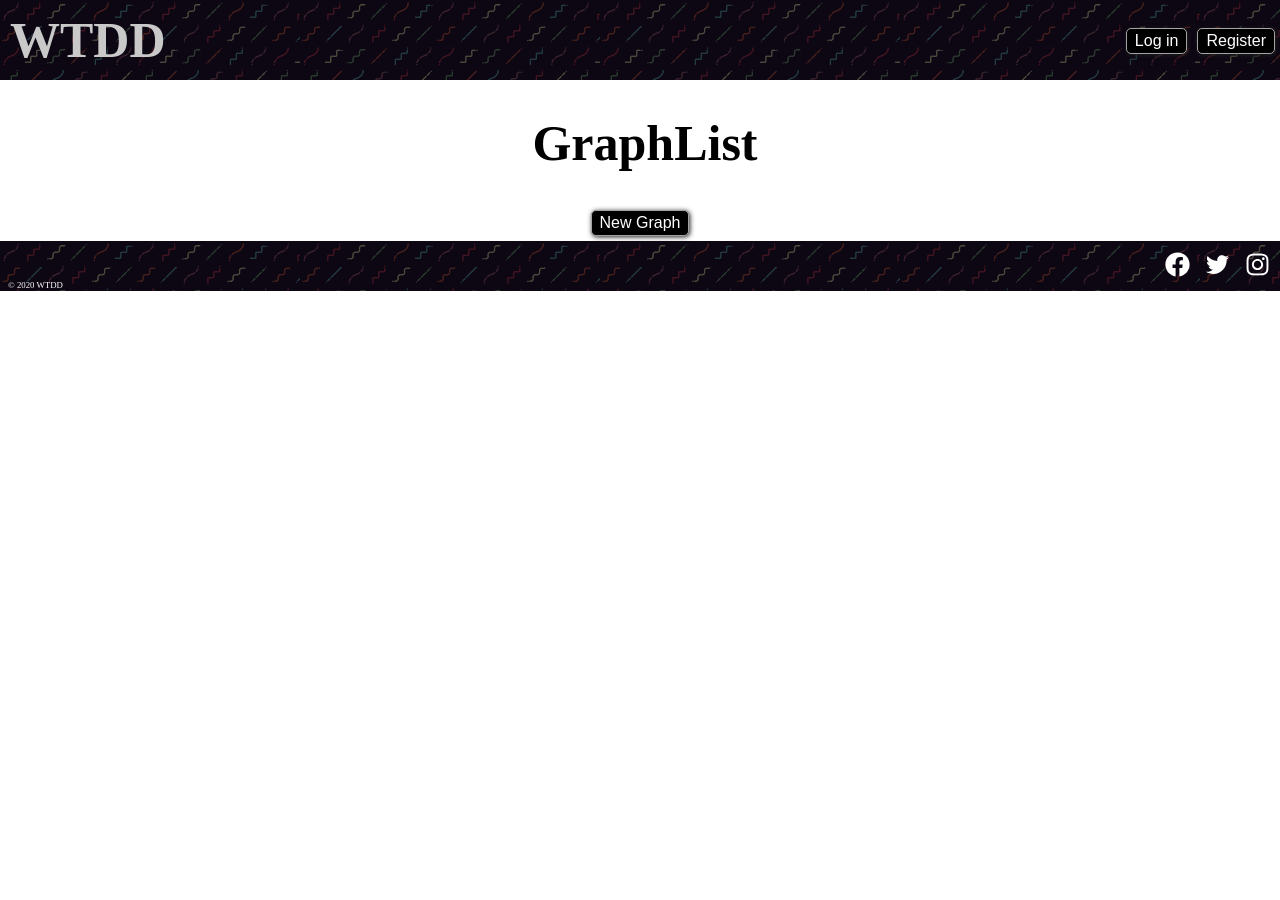
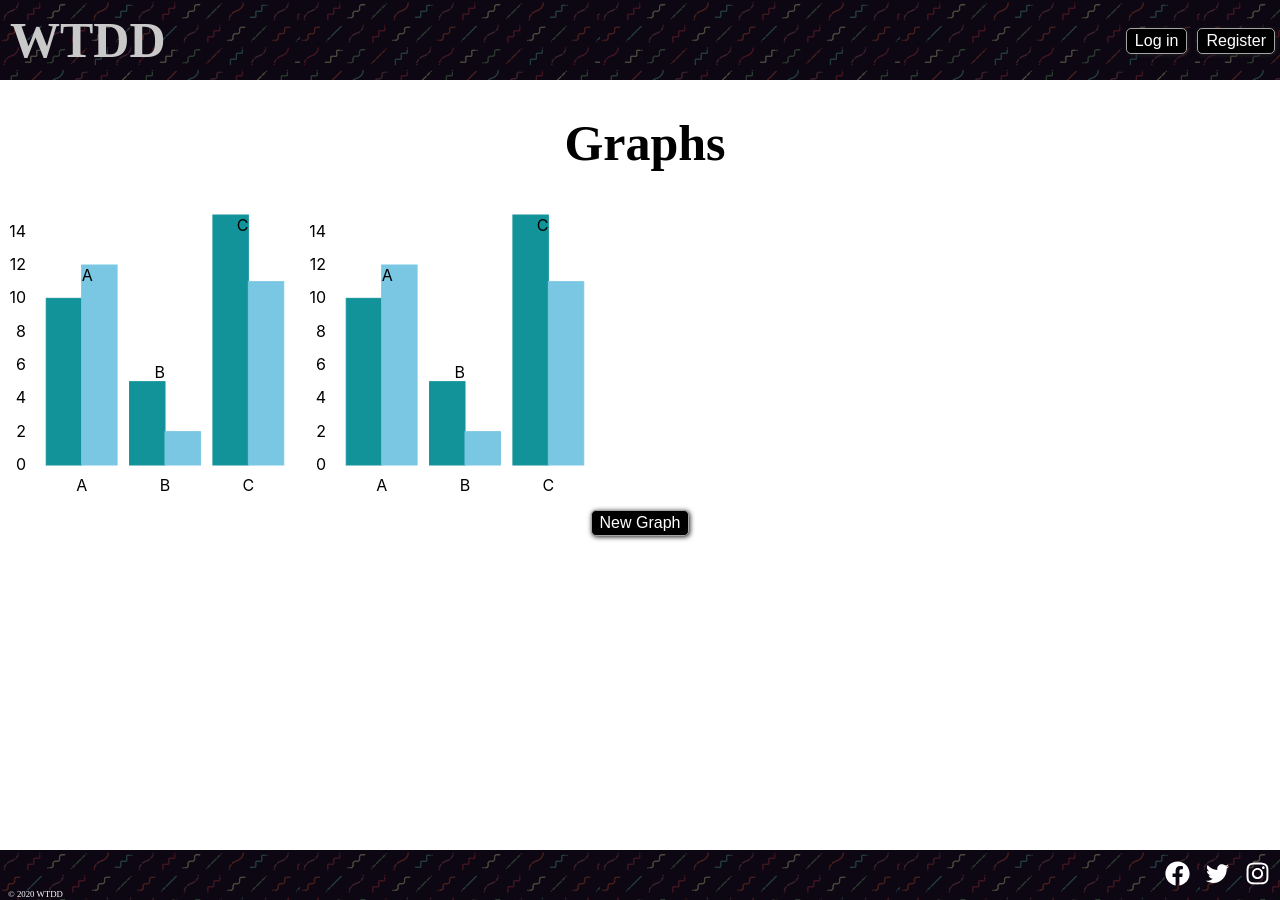
Before and after one commit to clipqq/nw6-capstone-client, a React (Create React App) app: page /graph in a window 1280 px wide. Before the commit the page ends 800 px from the top, so only its background shows below. Built offline with nearby package versions, Linux system fonts and the light colour scheme; a web font is replaced by a local one.

Commit message:
added graphs to graphlist component

```diff
--- a/package.json
+++ b/package.json
@@ -9,11 +9,10 @@
     "jwt-decode": "^2.2.0",
     "react": "^16.12.0",
     "react-dom": "^16.12.0",
-    "react-scripts": "3.3.0",
-    "react-vis": "^1.11.7",
     "react-icons": "^3.8.0",
     "react-router-dom": "^5.1.2",
-    "react-scripts": "3.3.0"
+    "react-scripts": "3.3.0",
+    "react-vis": "^1.11.7"
   },
   "scripts": {
     "start": "react-scripts start",
--- a/src/App.css
+++ b/src/App.css
@@ -1,7 +1,11 @@
 .App {
+  min-height: 100vh; /* will cover the 100% of viewport */
+  overflow: hidden;
   text-align: center;
   display: flex;
   flex-direction: column;
+  position: relative;
+  padding-bottom: 100px;
 }
 
 .form-group {
--- a/src/App.js
+++ b/src/App.js
@@ -30,8 +30,8 @@
         </main>
       </ErrorBoundry>
       <footer className="App-footer">
-      <Route path='/' component={Footer} />
-    </footer>
+        <Route path='/' component={Footer} />
+      </footer>
     </div>
   );
 
--- a/src/Footer/Footer.css
+++ b/src/Footer/Footer.css
@@ -7,6 +7,9 @@
     display: flex;
     flex-direction: row;
     justify-content: space-between;
+    position: absolute;
+    bottom: 0;
+    width: 100%;
 }
 .copywriter{
     padding-top:30px;
--- a/src/GraphList/GraphList.css
+++ b/src/GraphList/GraphList.css
@@ -0,0 +1,4 @@
+.graphs {
+    display: flex;
+    flex-direction: row;
+}
--- a/src/GraphList/GraphList.js
+++ b/src/GraphList/GraphList.js
@@ -1,13 +1,18 @@
 import React, { Component } from 'react';
 import { Link } from 'react-router-dom'
+import BarGraph from '../barGraph'
+import './GraphList.css'
 
 class GraphList extends Component {
 
     render() {
         return (
             <>
-                <h1>GraphList</h1>
-
+                <h1>Graphs</h1>
+                <div className="graphs">
+                    <BarGraph />
+                    <BarGraph />
+                </div>
                 <Link to={'/addGraph'} >
                     <button>New Graph</button>
                 </Link>
```
Also changed, not shown: 1 other file (tests, documents, lock files or other folders).
